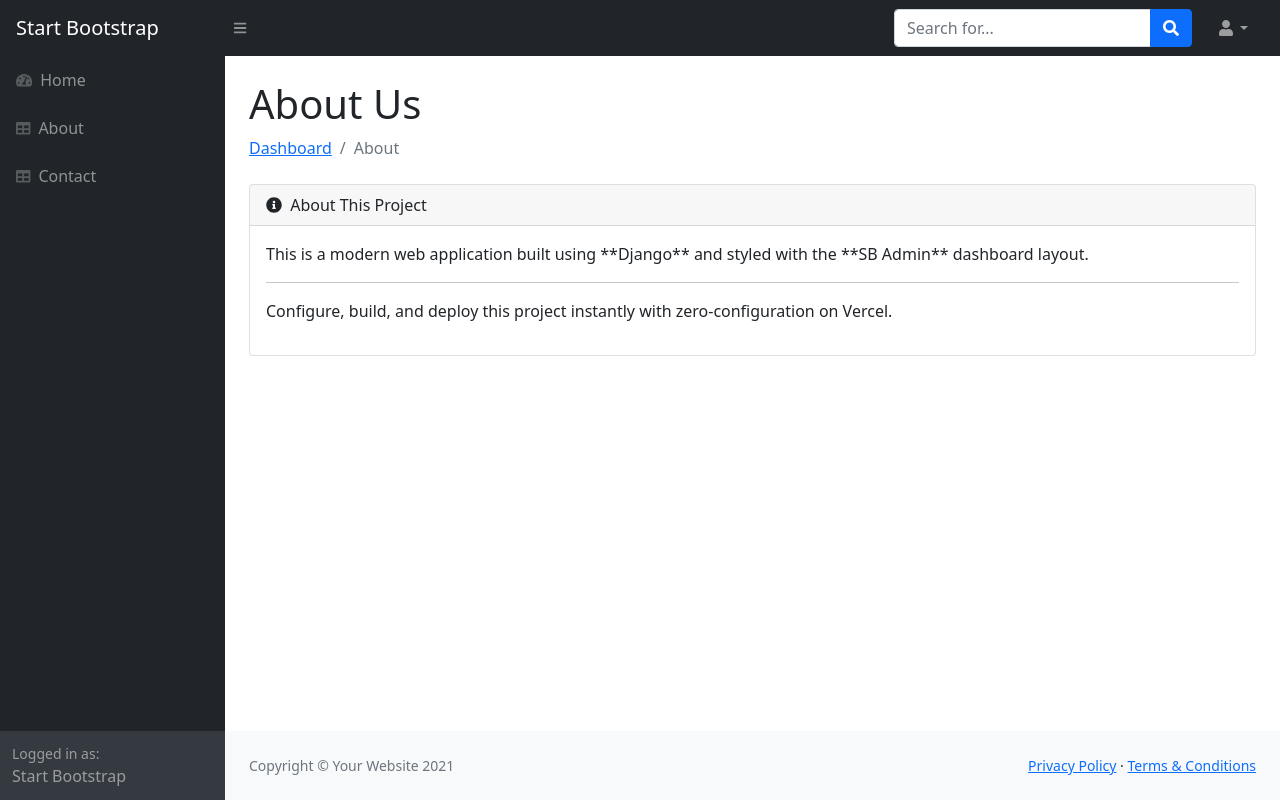
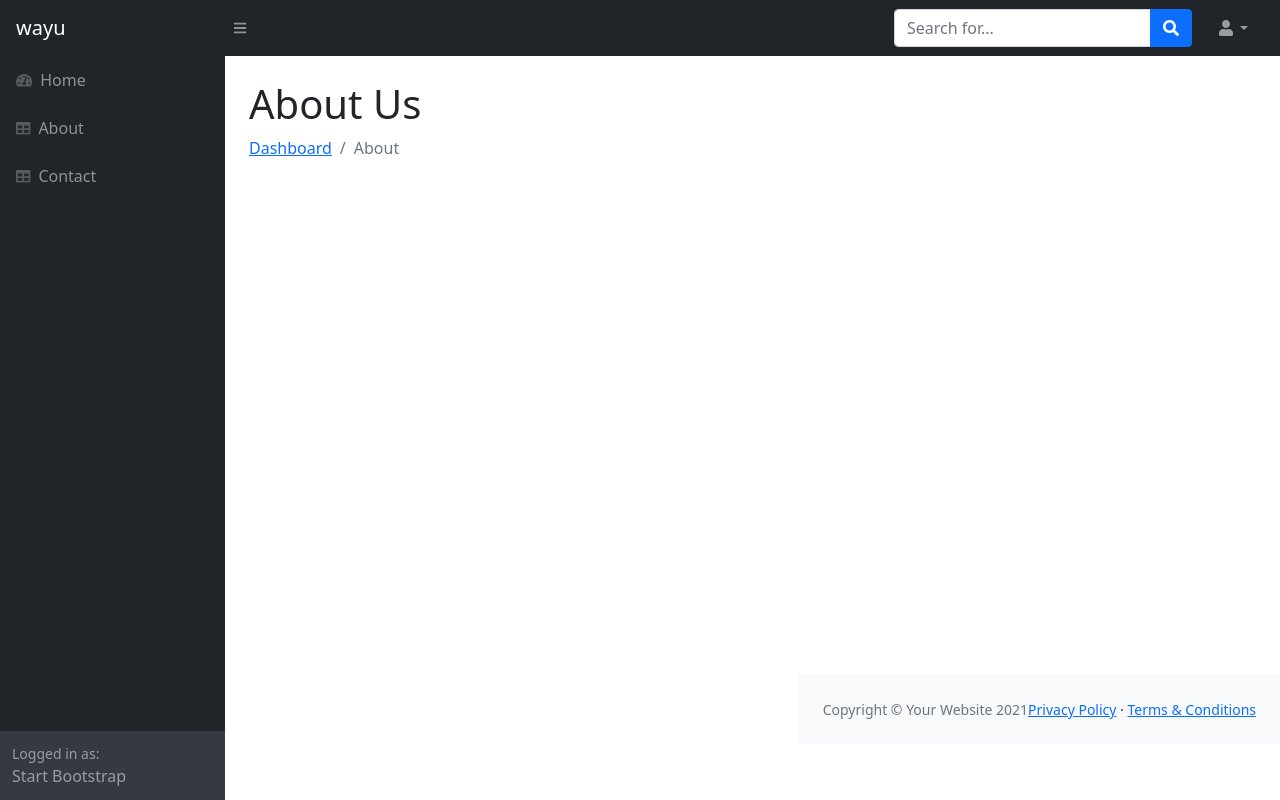
Before and after one commit to wayuVOID/floor, a Django app: page /about/ in a window 1280 px wide. Run offline with Django 5.2, Linux system fonts and the light colour scheme; some libraries are stand-ins or nearby versions.

Commit message:
change word

```diff
--- a/floor/views.py
+++ b/floor/views.py
@@ -1,8 +1,15 @@
-from django.shortcuts import render
+from django.shortcuts import render, HttpResponse
 
 
 def home(request):
-    return render(request, "index.html")
+    import datetime
+
+    context = {
+        "title": "Homeeeeeee",
+    }
+
+    context["date"] = datetime.date.today()
+    return render(request, "index.html", context)
 
 
 def about(request):
--- a/templates/about.html
+++ b/templates/about.html
@@ -7,20 +7,6 @@
         <li class="breadcrumb-item"><a href="{% url 'home' %}">Dashboard</a></li>
         <li class="breadcrumb-item active">About</li>
     </ol>
-    <div class="card mb-4">
-        <div class="card-header">
-            <i class="fas fa-info-circle me-1"></i>
-            About This Project
-        </div>
-        <div class="card-body">
-            <p class="mb-0">
-                This is a modern web application built using **Django** and styled with the **SB Admin** dashboard layout.
-            </p>
-            <hr>
-            <p>
-                Configure, build, and deploy this project instantly with zero-configuration on Vercel.
-            </p>
-        </div>
     </div>
 </div>
 {% endblock %}
--- a/templates/base.html
+++ b/templates/base.html
@@ -15,7 +15,7 @@
     <body class="sb-nav-fixed">
         <nav class="sb-topnav navbar navbar-expand navbar-dark bg-dark">
             <!-- Navbar Brand-->
-            <a class="navbar-brand ps-3" href="{% url 'home' %}">Start Bootstrap</a>
+            <a class="navbar-brand ps-3" href="{% url 'home' %}">wayu</a>
             <!-- Sidebar Toggle-->
             <button class="btn btn-link btn-sm order-1 order-lg-0 me-4 me-lg-0" id="sidebarToggle" href="#!"><i class="fas fa-bars"></i></button>
             <!-- Navbar Search-->
--- a/templates/index.html
+++ b/templates/index.html
@@ -2,9 +2,9 @@
 
 {% block content %}
                     <div class="container-fluid px-4">
-                        <h1 class="mt-4">Dashboard</h1>
+                        <h1 class="mt-4">{{title}}{{date}}</h1>
                         <ol class="breadcrumb mb-4">
-                            <li class="breadcrumb-item active">Dashboard</li>
+                            <li class="breadcrumb-item active">{{title}}{{date}}</li>
                         </ol>
                         <div class="row">
                             <div class="col-xl-3 col-md-6">
```
Also changed, not shown: templates/contact.html (+0 -13 lines).
